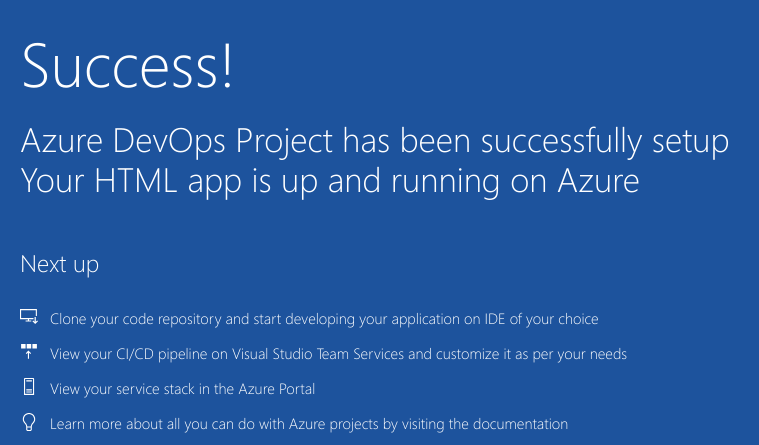
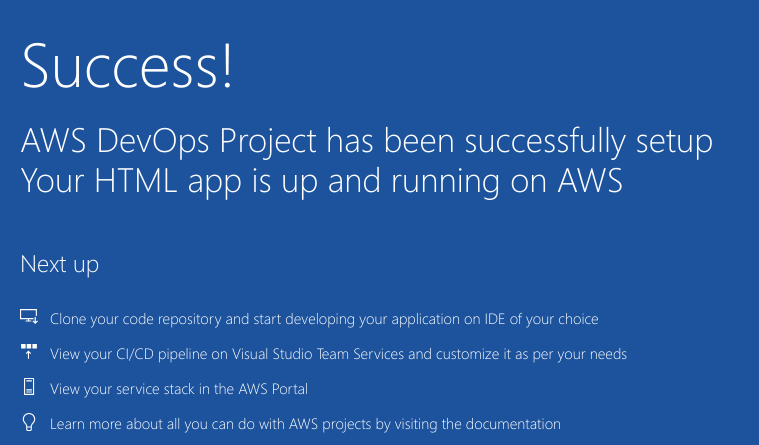
Before and after one commit to ic2019/devops_projects, a plain HTML site: page index.html in a window 1280 px wide. Shown: the part 352-797 px from the top of the page, 205-964 px from the left. Drawn offline with Linux system fonts and the light colour scheme.

Commit message:
Replacing azure with aws

```diff
--- a/index.html
+++ b/index.html
@@ -13,14 +13,14 @@
         </div>
         <div class="content">
             <div class="tweet-container">
-            <a href="http://twitter.com/intent/tweet/?text=I%20just%20created%20a%20new%20HTML%20website%20on%20Azure%20using%20Azure%20DevOps%20Project&hashtags=AzureDevOpsProject%2CVSTS%20%40Azure%20%40VSTS">
+            <a href="http://twitter.com/intent/tweet/?text=I%20just%20created%20a%20new%20HTML%20website%20on%20AWS%20using%20AWS%20DevOps%20Project&hashtags=AWSDevOpsProject%2CVSTS%20%40AWS%20%40VSTS">
                 <img src="img/tweetThis.svg" />
             </a>
         </div>
             <div class="content-body">
                 <div class="success-text">Success!</div>
-                <div class="description line-1"> Azure DevOps Project has been successfully setup</div>
-                <div class="description line-2"> Your HTML app is up and running on Azure</div>
+                <div class="description line-1"> AWS DevOps Project has been successfully setup</div>
+                <div class="description line-2"> Your HTML app is up and running on AWS</div>
                 <div class="next-steps-container">
                     <div class="next-steps-header">Next up</div>
                     <div class="next-steps-body">
@@ -40,13 +40,13 @@
                             <div class="step-icon">
                                 <img src="img/stackWhite.svg">
                             </div>
-                            <div class="step-text"><a href="http://portal.azure.com">View your service stack in the Azure Portal</a></div>
+                            <div class="step-text"><a href="http://portal.azure.com">View your service stack in the AWS Portal</a></div>
                         </div>
                         <div class="step">
                             <div class="step-icon">
                                 <img src="img/lightbulbWhite.svg">
                             </div>
-                            <div class="step-text"><a href="https://go.microsoft.com/fwlink/?linkid=862126">Learn more about all you can do with Azure projects by visiting the documentation</a></div>
+                            <div class="step-text"><a href="https://go.microsoft.com/fwlink/?linkid=862126">Learn more about all you can do with AWS projects by visiting the documentation</a></div>
                         </div>
                     </div>
                 </div>
```
